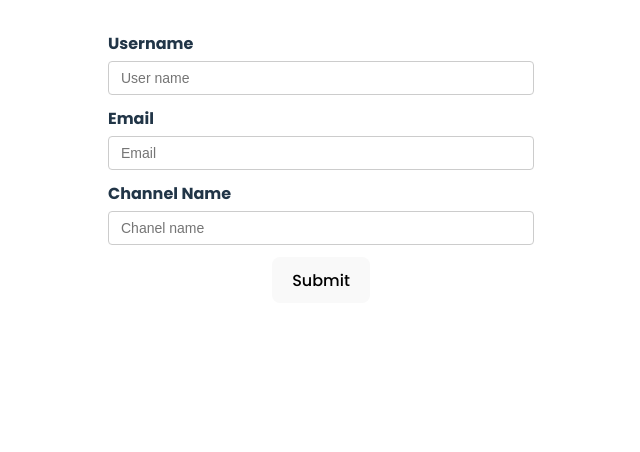
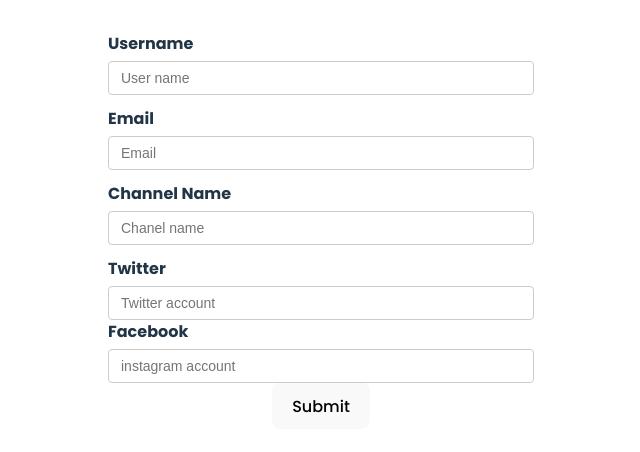
Before and after one commit to Suhelpatel786/react-hook-form, a React (Create React App) app: page / in a window 1280 px wide. Shown: the top 452 px of the page, without its empty margins (319-959 px from the left). Built offline with nearby package versions, Linux system fonts and the light colour scheme; no server answers.

Commit message:
form values storing data in object

```diff
--- a/src/components/YoutubeForm.tsx
+++ b/src/components/YoutubeForm.tsx
@@ -6,6 +6,10 @@ type formValues = {
   username: string;
   email: string;
   chanelname: string;
+  social: {
+    twitter: string;
+    instagram: string;
+  };
 };
 
 let renderCount = 0;
@@ -21,6 +25,10 @@ const YoutubeForm = () => {
         username: "batman",
         email: data.email,
         chanelname: "",
+        social: {
+          twitter: "",
+          instagram: "",
+        },
       };
     },
   });
@@ -32,6 +40,7 @@ const YoutubeForm = () => {
   const onSubmit = (data: formValues) => {
     console.log("Form Submitted", { data });
   };
+
   return (
     <div>
       {/* <h1>YouTube Form {renderCount / 2}</h1> */}
@@ -97,6 +106,22 @@ const YoutubeForm = () => {
 
         <p className="error">{errors?.chanelname?.message}</p>
 
+        <label htmlFor="twitter">Twitter</label>
+        <input
+          placeholder="Twitter account"
+          type="text"
+          {...register("social.twitter")}
+          id="twitter"
+        />
+
+        <label htmlFor="instagram">Facebook</label>
+        <input
+          placeholder="instagram account"
+          type="text"
+          {...register("social.instagram")}
+          id="instagram"
+        />
+
         <button type="submit">Submit</button>
       </form>
       <DevTool control={control} />
```
